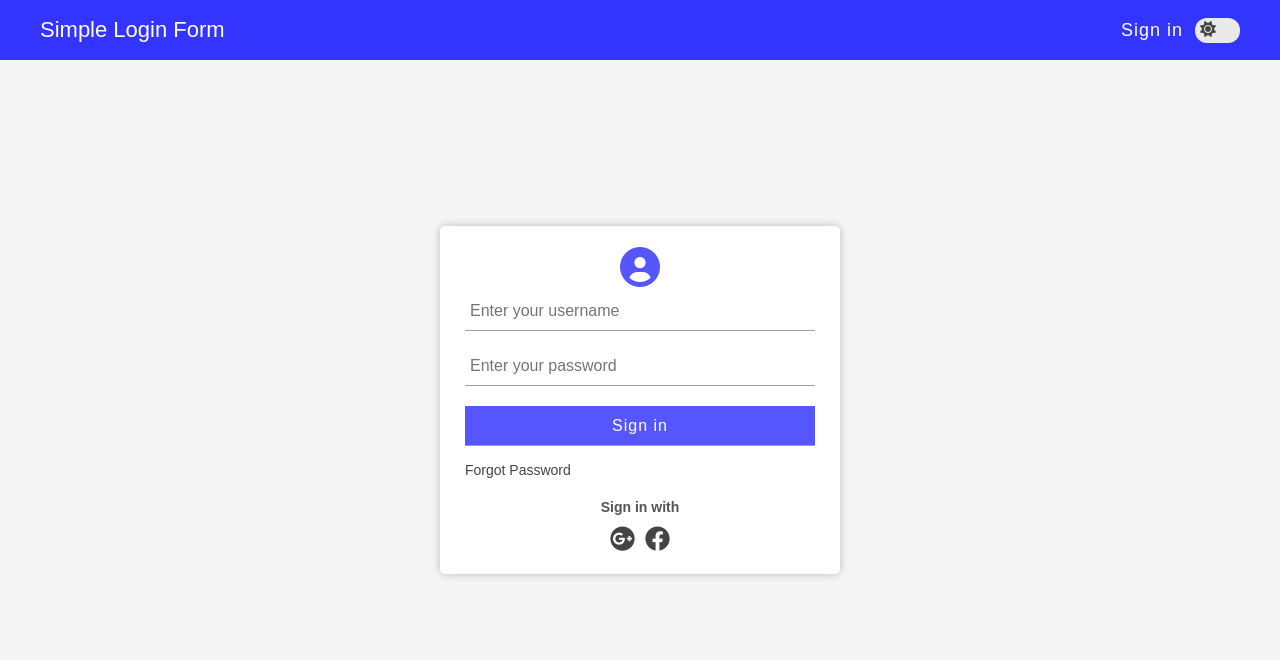
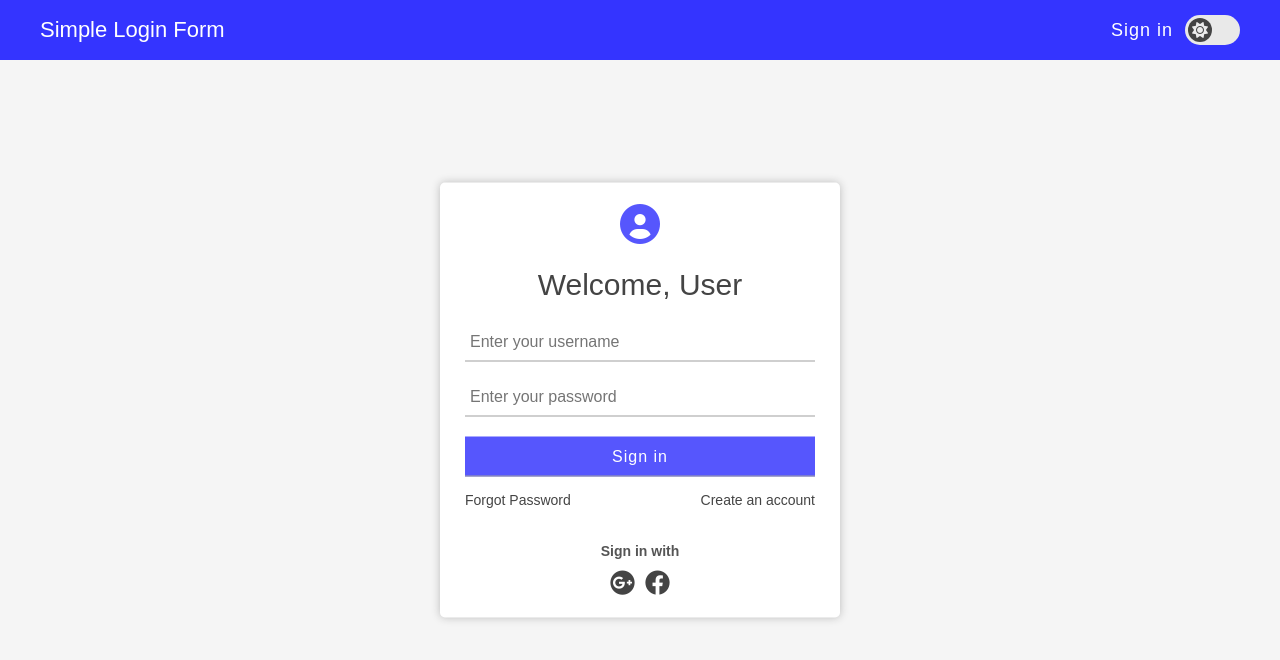
Before and after one commit to arvin029/simple-login-form, a plain HTML site: page index.html in a window 1280 px wide. Drawn offline with Linux system fonts and the light colour scheme.

Commit message:
Third Commit

```diff
--- a/index.html
+++ b/index.html
@@ -30,6 +30,7 @@
 
       <!-- Sign in Heading -->
       <h1 class="sign-in"><i class="fas fa-user-circle"></i></h1>
+      <h2>Welcome, User</h2>
 
       <!-- Show alert -->
       <div class="show-alert">
@@ -47,6 +48,7 @@
       <!-- Forgot Password -->
       <div class="forgot-pass">
         <a href="#">Forgot Password</a>
+        <a href="#">Create an account</a>
       </div>
 
       <!-- Show loading GIF -->
--- a/style.css
+++ b/style.css
@@ -48,15 +48,22 @@ nav .nav-container ul li a {
 nav .nav-container .switch {
   display: flex;
   align-items: center;
-  width: 45px;
-  height: 25px;
-  padding: 5px;
+  width: 55px;
+  height: 30px;
+  padding: 4px 3px;
   background-color: rgb(233, 233, 233);
-  border-radius: 12px;
+  border-radius: 20px;
 }
 
+nav .nav-container .switch > div{
+  background-color: #444;
+  border-radius: 50%;
+}
+
+
 nav .nav-container .switch .fa-sun {
-  color: rgb(71, 71, 71);
+  color: #ececec;
+  padding: 4px;
 }
 /* ============== */
 
@@ -89,6 +96,14 @@ nav .nav-container .switch .fa-sun {
   font-weight: 200;
   font-size: 40px;
   padding-top: 10px;
+}
+
+.signin-container form h2 {
+  color: #444;
+  text-align: center;
+  font-weight: 200;
+  font-size: 30px;
+  padding: 20px 0;
 }
 
 .signin-container form .show-alert {
@@ -132,6 +147,8 @@ nav .nav-container .switch .fa-sun {
 }
 
 .signin-container form .forgot-pass {
+  display: flex;
+  justify-content: space-between;
   margin: 0 15px;
 }
 
```
